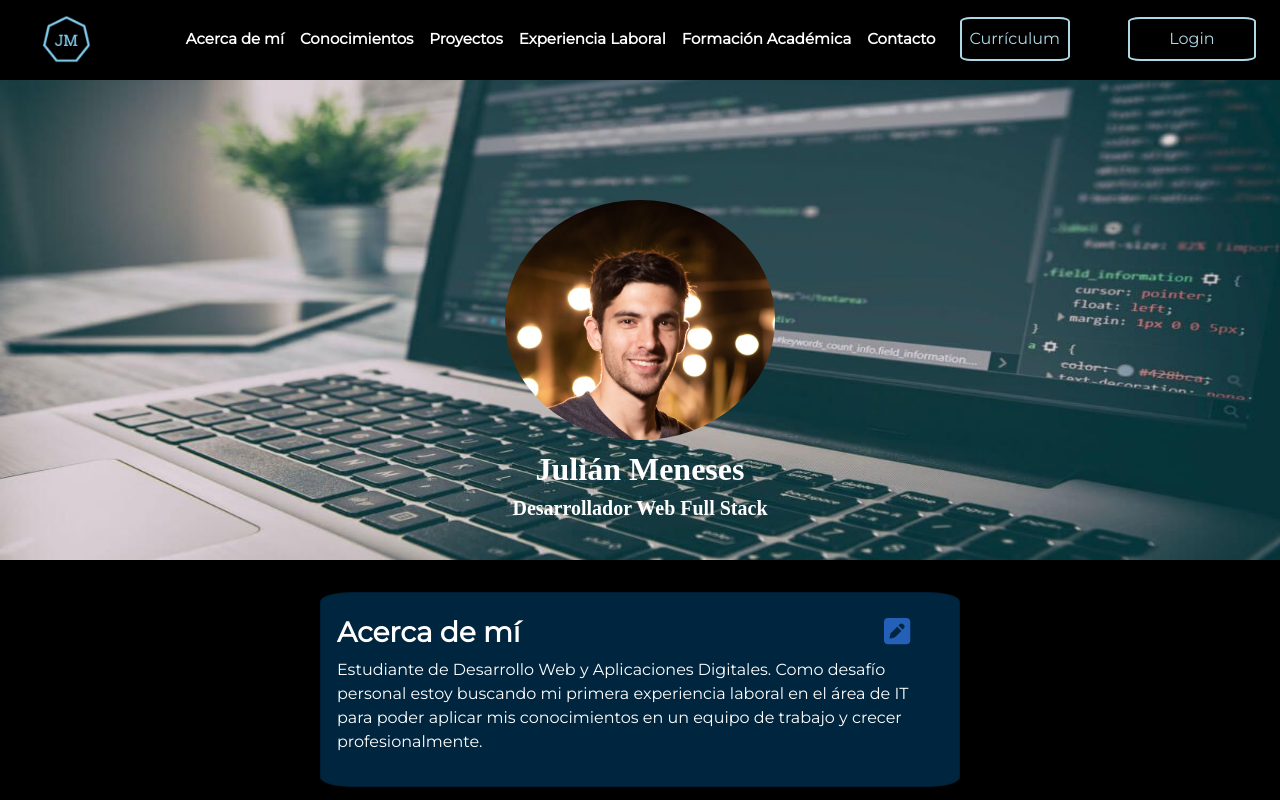
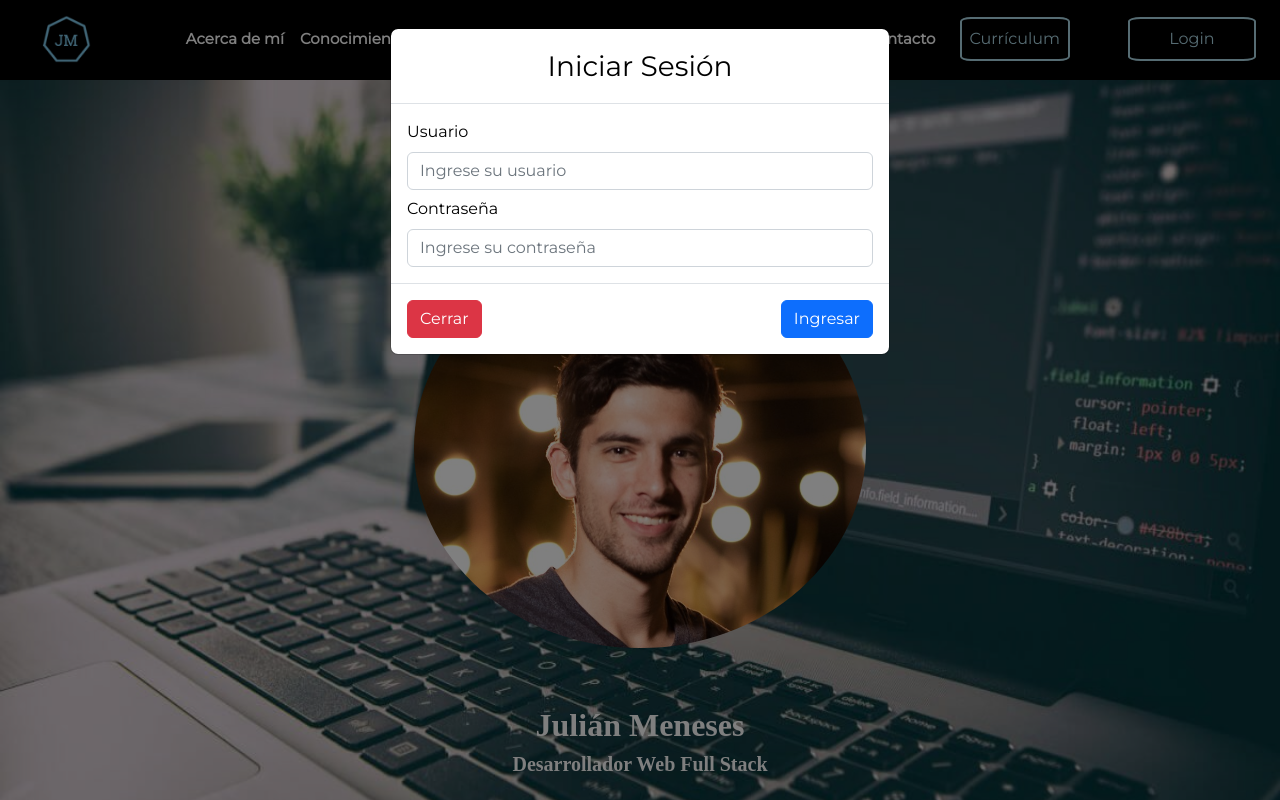
Before and after one commit to JulianMeneses1/Portafolio-FrontEnd-AP, an Angular app in the folder Proyecto-Angular/: page / in a window 1280 px wide. Both pictures are taken after a click on the link "Login". Shown: the top 800 px of the page. Built offline with nearby package versions, Linux system fonts and the light colour scheme.

Commit message:
Modal login

```diff
--- a/Proyecto-Angular/src/app/app.component.html
+++ b/Proyecto-Angular/src/app/app.component.html
@@ -1,3 +1,4 @@
+<app-modal-login></app-modal-login>
 <app-header></app-header>
 <app-banner></app-banner>
 <app-acercademi></app-acercademi>
--- a/Proyecto-Angular/src/app/app.module.ts
+++ b/Proyecto-Angular/src/app/app.module.ts
@@ -12,6 +12,7 @@ import { ExperienciaLaboralComponent } from './components/experiencia-laboral/ex
 import { FormacionAcademicaComponent } from './components/formacion-academica/formacion-academica.component';
 import { ContactoComponent } from './components/contacto/contacto.component';
 import { FooterComponent } from './components/footer/footer.component';
+import { ModalLoginComponent } from './components/header/modal-login/modal-login.component';
 
 @NgModule({
   declarations: [
@@ -24,7 +25,8 @@ import { FooterComponent } from './components/footer/footer.component';
     ExperienciaLaboralComponent,
     FormacionAcademicaComponent,
     ContactoComponent,
-    FooterComponent
+    FooterComponent,
+    ModalLoginComponent
   ],
   imports: [
     BrowserModule,
--- a/Proyecto-Angular/src/app/components/banner/banner.component.html
+++ b/Proyecto-Angular/src/app/components/banner/banner.component.html
@@ -1,6 +1,6 @@
-<div class="d-flex justify-content-center align-items-center">
-    <img src="../assets/Banner.jpg" width="100%" style="height:30em">
-    <img src="../assets/Foto Perfil.jpg" style="border-radius: 50%; height: 15em;
+<div class="d-flex justify-content-center align-items-center" style="height:92vh">
+    <img src="../assets/Banner.jpg" width="100%" style="height:100%;">
+    <img src="../assets/Foto Perfil.jpg" style="border-radius: 50%; height: 25em;
     z-index: 1; position: absolute">
     <div style="position: absolute;z-index: 1; margin-bottom: 2em; align-self: end">
         <h2 id="a" style="font-family:Blippo; text-align: center; font-weight: bold;">
--- a/Proyecto-Angular/src/app/components/header/header.component.html
+++ b/Proyecto-Angular/src/app/components/header/header.component.html
@@ -1,6 +1,6 @@
 <header>
     <nav class="navbar navbar-expand-lg fixed-top p-1" id="menu">
-        <div  class="container-fluid">
+        <div class="container-fluid">
             <a class="navbar-brand ms-3" (click)="contraerNav()" href="#">
                 <img id="logo" src="../assets/logo2.png">
             </a>
@@ -36,7 +36,7 @@
                     </li>
                 </ul>
                 <div class="d-flex justify-content-end me-lg-2">
-                    <a class="nav-link" href="#"> <button id="boton_login" (click)="contraerNav()">Login</button></a>
+                    <a class="nav-link" href="#"> <button id="boton_login" (click)="contraerNav()" data-bs-toggle="modal" data-bs-target="#exampleModal">Login </button></a>
                 </div>
             </div>
         </div>
--- /dev/null
+++ b/Proyecto-Angular/src/app/components/header/modal-login/modal-login.component.css
@@ -0,0 +1,6 @@
+label,h3 {
+    color:black
+}
+#user{
+    margin-bottom: 7px
+}
--- /dev/null
+++ b/Proyecto-Angular/src/app/components/header/modal-login/modal-login.component.html
@@ -0,0 +1,34 @@
+<div class="modal fade" id="exampleModal" tabindex="-1" role="dialog" aria-labelledby="exampleModalLabel"
+            aria-hidden="true">
+            <div class="modal-dialog" role="document">
+                <div class="modal-content">
+                    <div class="modal-header justify-content-center">
+                        <h3 class="modal-title" id="exampleModalLabel">Iniciar Sesión</h3>
+                    </div>
+                    <div class="modal-body">
+                        <label for="user" class="form-label">Usuario</label>
+                        <input
+                            class="form-control"
+                            type="text"
+                            id="user"
+                            name="user"
+                            placeholder="Ingrese su usuario"
+                            maxlength="15">
+
+                        <label for="password" class="form-label">Contraseña</label>
+
+                        <input
+                            class="form-control"
+                            type="password"
+                            id="password"
+                            name="password"
+                            maxlength="15"
+                            placeholder="Ingrese su contraseña" >
+                    </div>
+                    <div class="modal-footer d-flex justify-content-between">
+                        <button type="button" class="btn btn-danger" data-dismiss="modal">Cerrar</button>
+                        <button type="button" class="btn btn-primary">Ingresar</button>
+                    </div>
+                </div>
+            </div>
+        </div>
--- a/Proyecto-Angular/src/styles.css
+++ b/Proyecto-Angular/src/styles.css
@@ -5,7 +5,8 @@ body {
     font-family: 'Montserrat', sans-serif;
     background-color: #000000;
     color: white;
-    padding-top: 5em
+    padding-top: 5em;
+    overflow-x: hidden;
 }
 
 article > div {background-color: #00253E !important;
```
Also changed, not shown: Proyecto-Angular/src/app/components/header/modal-login/modal-login.component.ts (added, +10 -0 lines), 1 other file (tests, documents, lock files or other folders).
